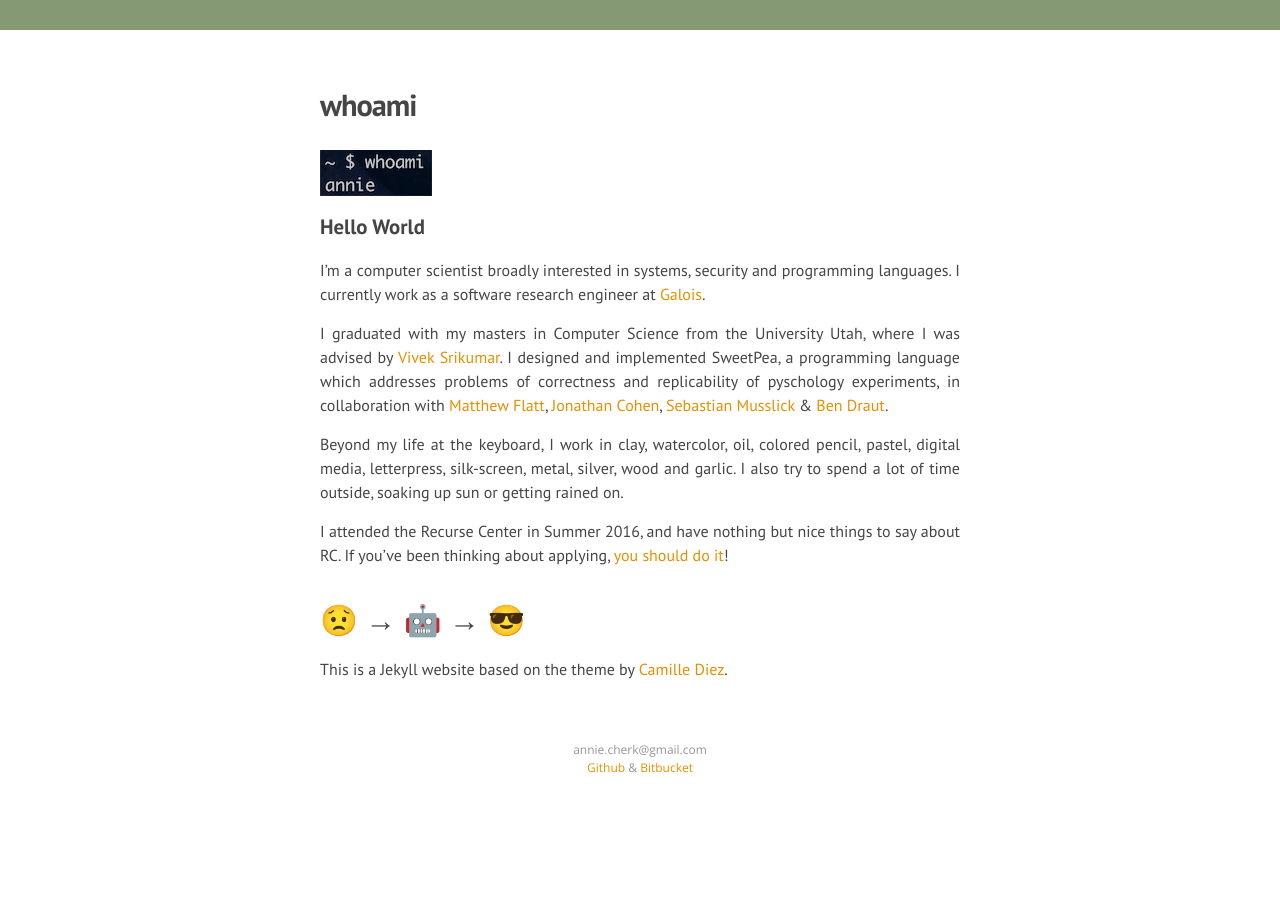
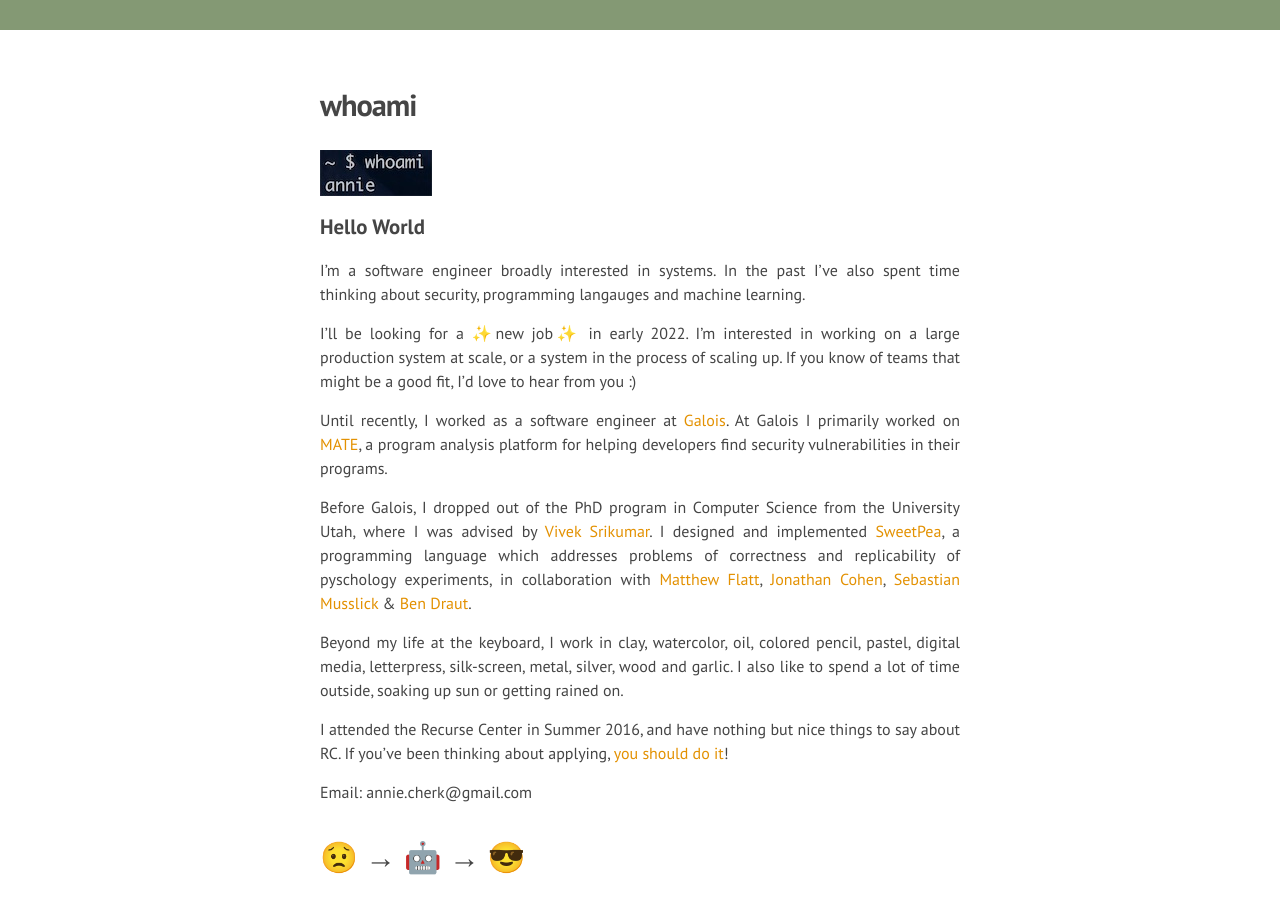
Before and after one commit to anniecherk/anniecherk.github.io, a Jekyll site: the page built from about.md, in a window 1280 px wide and 900 px high, scrolled down 420 px. Built offline with Jekyll 4.4.1, drawn with Linux system fonts in a browser that asks for light colours; nearby versions of some CDN libraries; before the commit the page ends 1293 px from its top, so only the background shows below that.

Commit message:
update about

```diff
--- a/about.md
+++ b/about.md
@@ -11,13 +11,19 @@ permalink: /about/
 
 <p></p>
 
-I'm a computer scientist broadly interested in systems, security and programming languages. I currently work as a software research engineer at [Galois](https://galois.com).
+I'm a software engineer broadly interested in systems. In the past I've also spent time thinking about security, programming langauges and machine learning.
 
-I graduated with my masters in Computer Science from the University Utah, where I was advised by [Vivek Srikumar](http://svivek.com/). I designed and implemented SweetPea, a programming language which addresses problems of correctness and replicability of pyschology experiments, in collaboration with [Matthew Flatt](https://www.cs.utah.edu/~mflatt/), [Jonathan Cohen](https://webapps.pni.princeton.edu/ncc/JDC/Home_Page.html), [Sebastian Musslick](https://smusslick.com/) & [Ben Draut](https://github.com/drautb).
+I'll be looking for a ✨new job✨ in early 2022. I'm interested in working on a large production system at scale, or a system in the process of scaling up. If you know of teams that might be a good fit, I'd love to hear from you :)
 
-Beyond my life at the keyboard, I work in clay, watercolor, oil, colored pencil, pastel, digital media, letterpress, silk-screen, metal, silver, wood and garlic. I also try to spend a lot of time outside, soaking up sun or getting rained on.
+Until recently, I worked as a software engineer at [Galois](https://galois.com). At Galois I primarily worked on [MATE](https://galois.com/project/mate/), a program analysis platform for helping developers find security vulnerabilities in their programs.
+
+Before Galois, I dropped out of the PhD program in Computer Science from the University Utah, where I was advised by [Vivek Srikumar](http://svivek.com/). I designed and implemented [SweetPea](https://link.springer.com/article/10.3758/s13428-021-01598-2), a programming language which addresses problems of correctness and replicability of pyschology experiments, in collaboration with [Matthew Flatt](https://www.cs.utah.edu/~mflatt/), [Jonathan Cohen](https://webapps.pni.princeton.edu/ncc/JDC/Home_Page.html), [Sebastian Musslick](https://smusslick.com/) & [Ben Draut](https://github.com/drautb).
+
+Beyond my life at the keyboard, I work in clay, watercolor, oil, colored pencil, pastel, digital media, letterpress, silk-screen, metal, silver, wood and garlic. I also like to spend a lot of time outside, soaking up sun or getting rained on.
 
 I attended the Recurse Center in Summer 2016, and have nothing but nice things to say about RC. If you've been thinking about applying, [you should do it](https://www.recurse.com/)!
+
+Email: annie.cherk@gmail.com
 
 # 😟 → 🤖 →  😎
 
```
